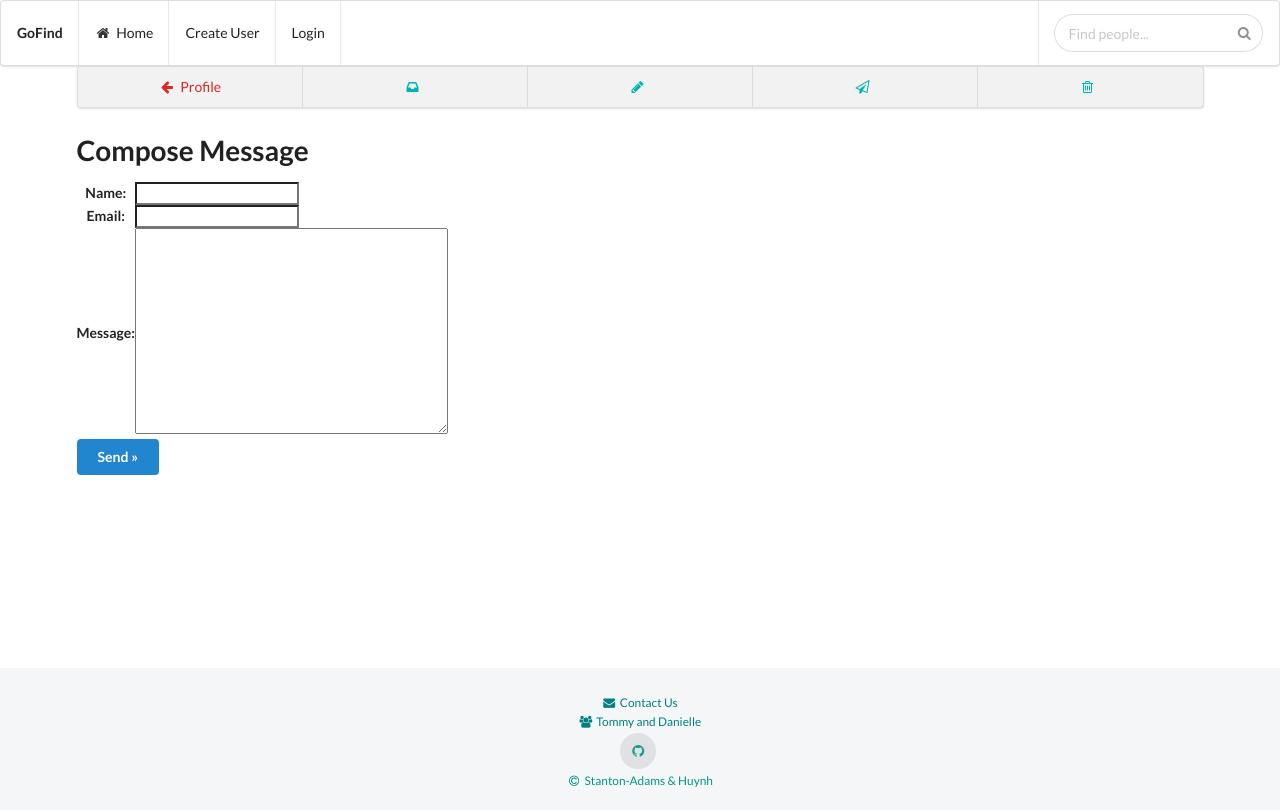
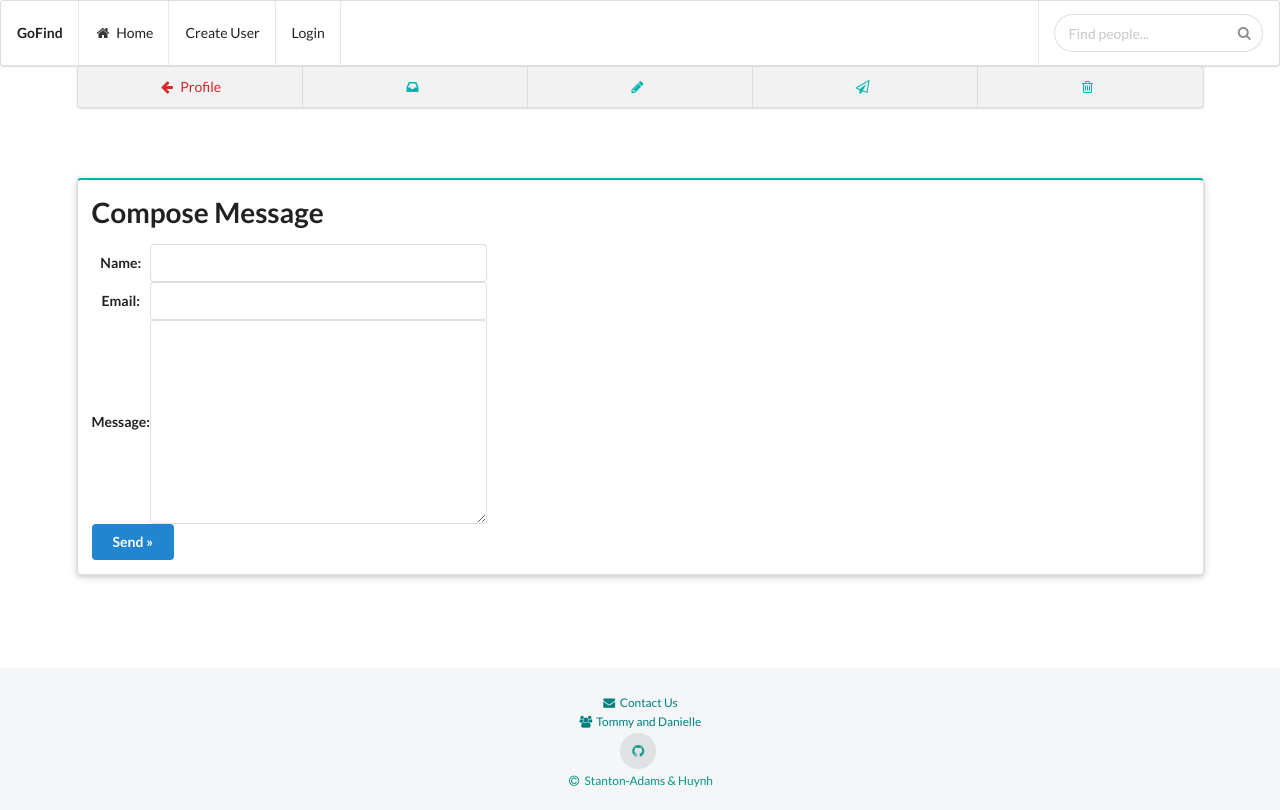
Before and after one commit to destanton/final_project, a Django app: template django_messages/templates/django_messages/compose.html in a window 1280 px wide. Run offline with Django 3.2, Linux system fonts and the light colour scheme; the template is opened without the code that fills it: values that come from a table or form of the project are taken from there, others are empty; some libraries are stand-ins or nearby versions.

Commit message:
working on message form

```diff
--- a/django_messages/templates/django_messages/compose.html
+++ b/django_messages/templates/django_messages/compose.html
@@ -1,11 +1,13 @@
 {% extends "base.html" %}
+{% load widget_tweaks %}
 {% load i18n %}
 
 {% block content %}
 <div class="ui container">
-
   {% include "includes/inbox_base.html" %}
-
+  <div class="ui grid">
+    <div class="ui sixteen wide column">
+      <div class="ui raised teal form segment">
           <h1>{% trans "Compose Message"%}</h1>
           <form action="" method="post">
             {% csrf_token %}
@@ -15,4 +17,7 @@
             <input class="ui blue button" type="submit" value="{% trans "Send" %} &raquo;"/>
           </form>
       </div>
+    </div>
+  </div>
+</div>
 {% endblock %}
```
Lines whose indentation alone changed are shown as unchanged.
